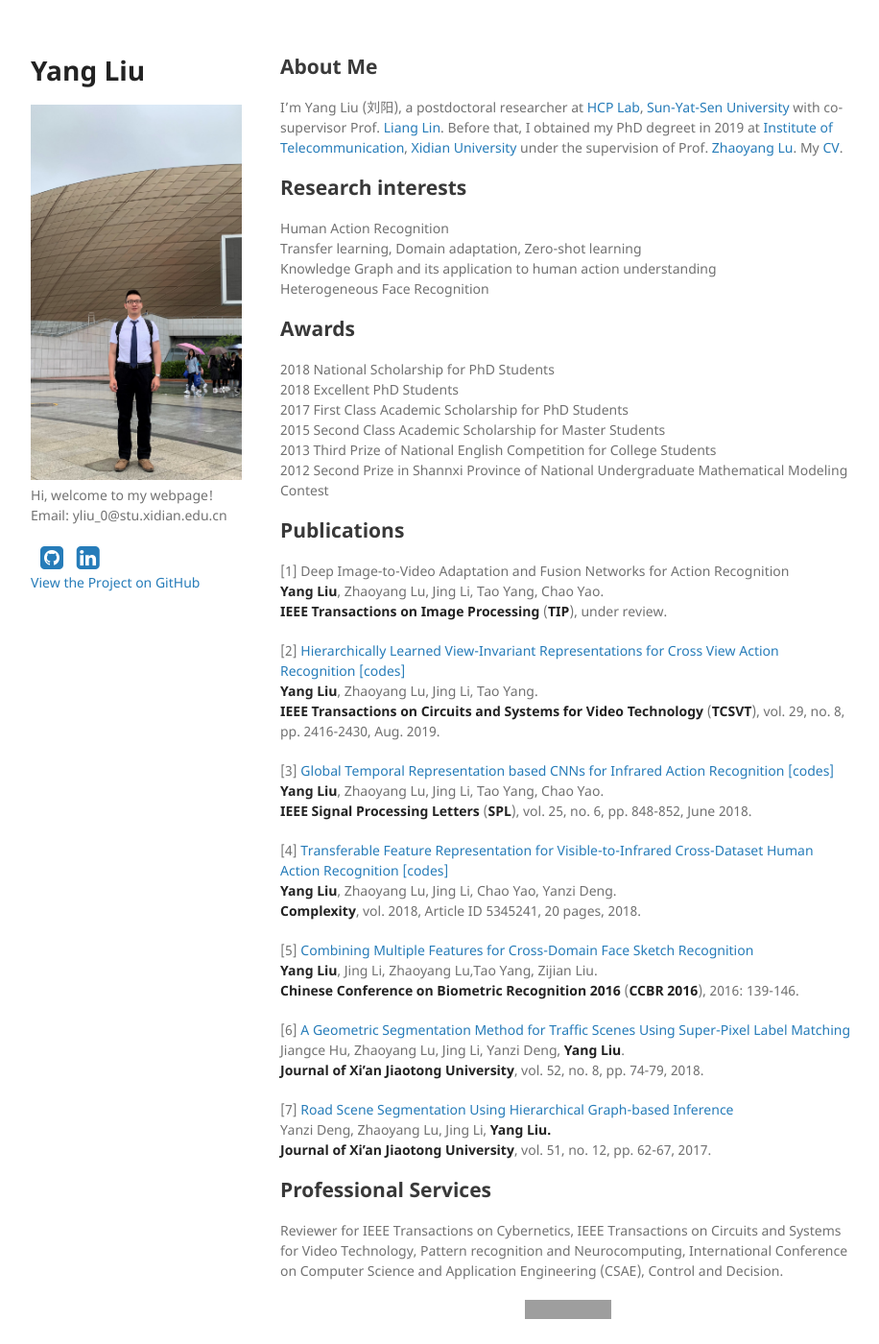
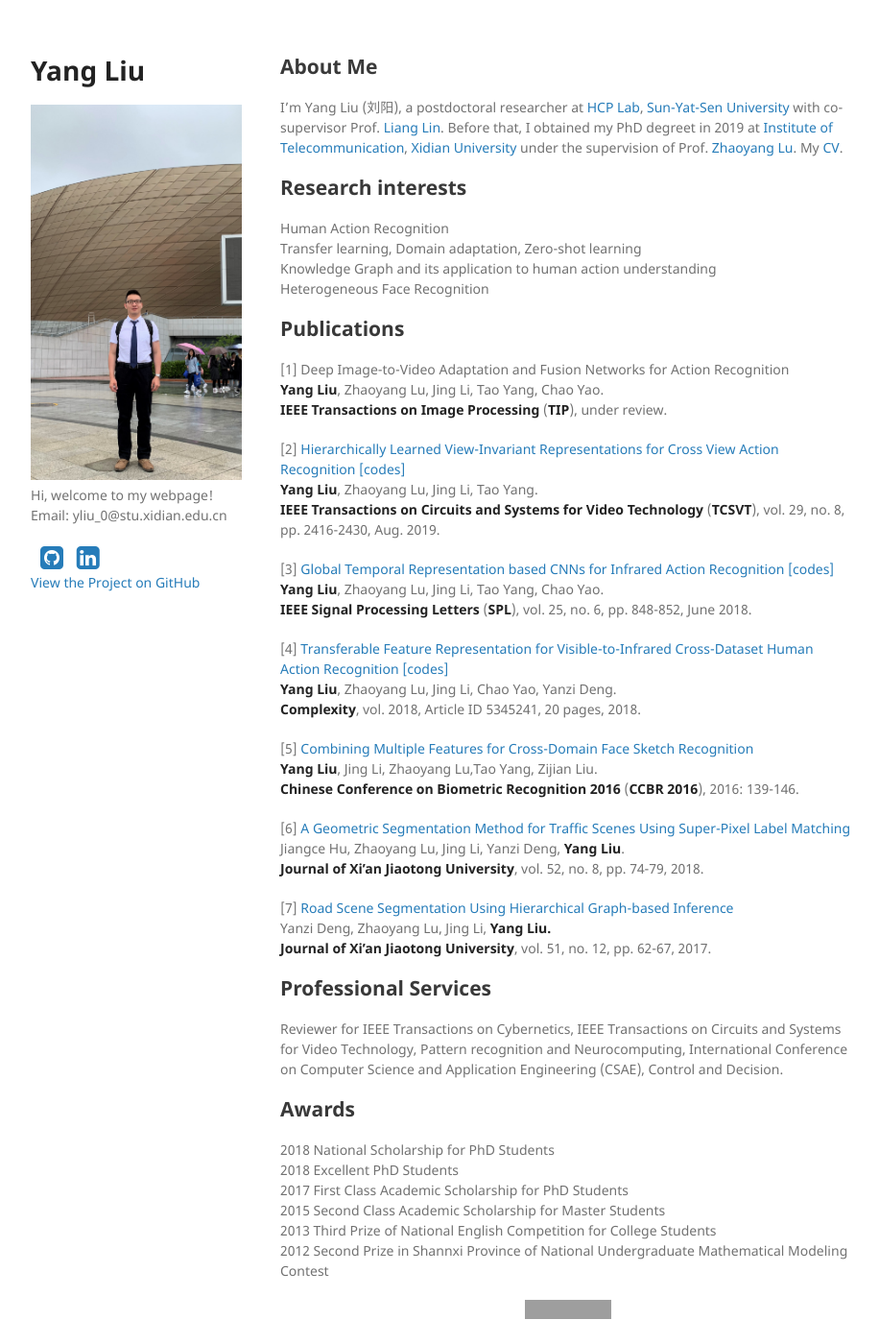
Before and after one commit to YangLiu9208/home, a Jekyll site: the page built from index.md, in a window 1280 px wide and 1400 px high. Shown: the whole window at 96% size, without its empty margins (178-1094 px from the left). Built offline with Jekyll 4.4.1, drawn with Linux system fonts in a browser that asks for light colours; a style sheet for code colours, icons or effects is not loaded; our own code applies the rules of GitHub Pages for plain Markdown files; part of the change alters nothing that is shown; grey boxes are pictures that could not be loaded.

```diff
--- a/index.md
+++ b/index.md
@@ -10,13 +10,6 @@ Transfer learning, Domain adaptation, Zero-shot learning
 Knowledge Graph and its application to human action understanding
 Heterogeneous Face Recognition
 
-## Awards
-2018 National Scholarship for PhD Students
-2018 Excellent PhD Students
-2017 First Class Academic Scholarship for PhD Students
-2015 Second Class Academic Scholarship for Master Students
-2013 Third Prize of National English Competition for College Students
-2012 Second Prize in Shannxi Province of National Undergraduate Mathematical Modeling Contest
 ## Publications
 [1] Deep Image-to-Video Adaptation and Fusion Networks for Action Recognition
 **Yang Liu**, Zhaoyang Lu, Jing Li, Tao Yang, Chao Yao.
@@ -49,6 +42,14 @@ Yanzi Deng, Zhaoyang Lu, Jing Li, **Yang Liu.**
 ## Professional Services
 Reviewer for IEEE Transactions on Cybernetics, IEEE Transactions on Circuits and Systems for Video Technology, Pattern recognition and Neurocomputing, International Conference on Computer Science and Application Engineering (CSAE), Control and Decision.
 
+## Awards
+2018 National Scholarship for PhD Students
+2018 Excellent PhD Students
+2017 First Class Academic Scholarship for PhD Students
+2015 Second Class Academic Scholarship for Master Students
+2013 Third Prize of National English Competition for College Students
+2012 Second Prize in Shannxi Province of National Undergraduate Mathematical Modeling Contest
+
 <div align="center">
 <a href="https://clustrmaps.com/site/1afab"  title="Visit tracker"><img src="//www.clustrmaps.com/map_v2.png?d=4gcumkWOGcGMkP7mPeNRWlKjBOWOoFnp4f3NrPlhG8U&cl=ffffff" /></a>
 </div>
```
